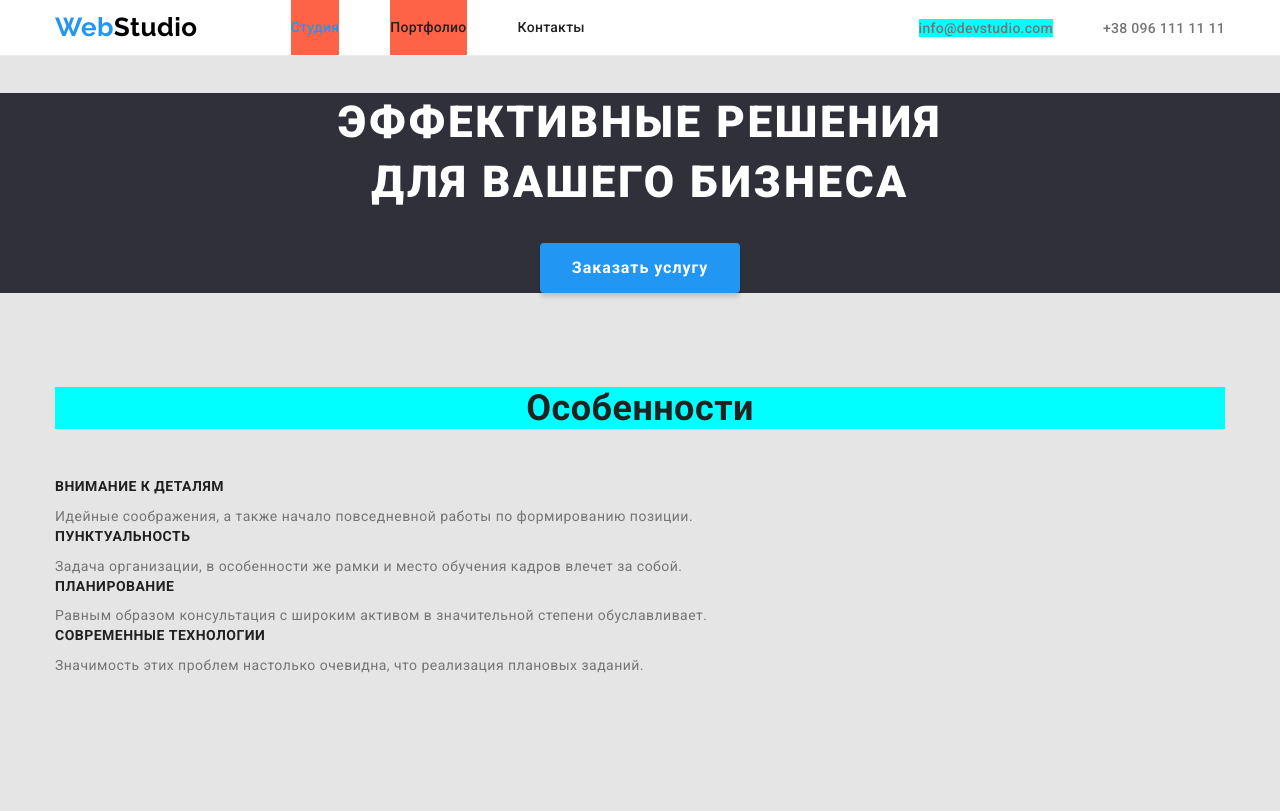
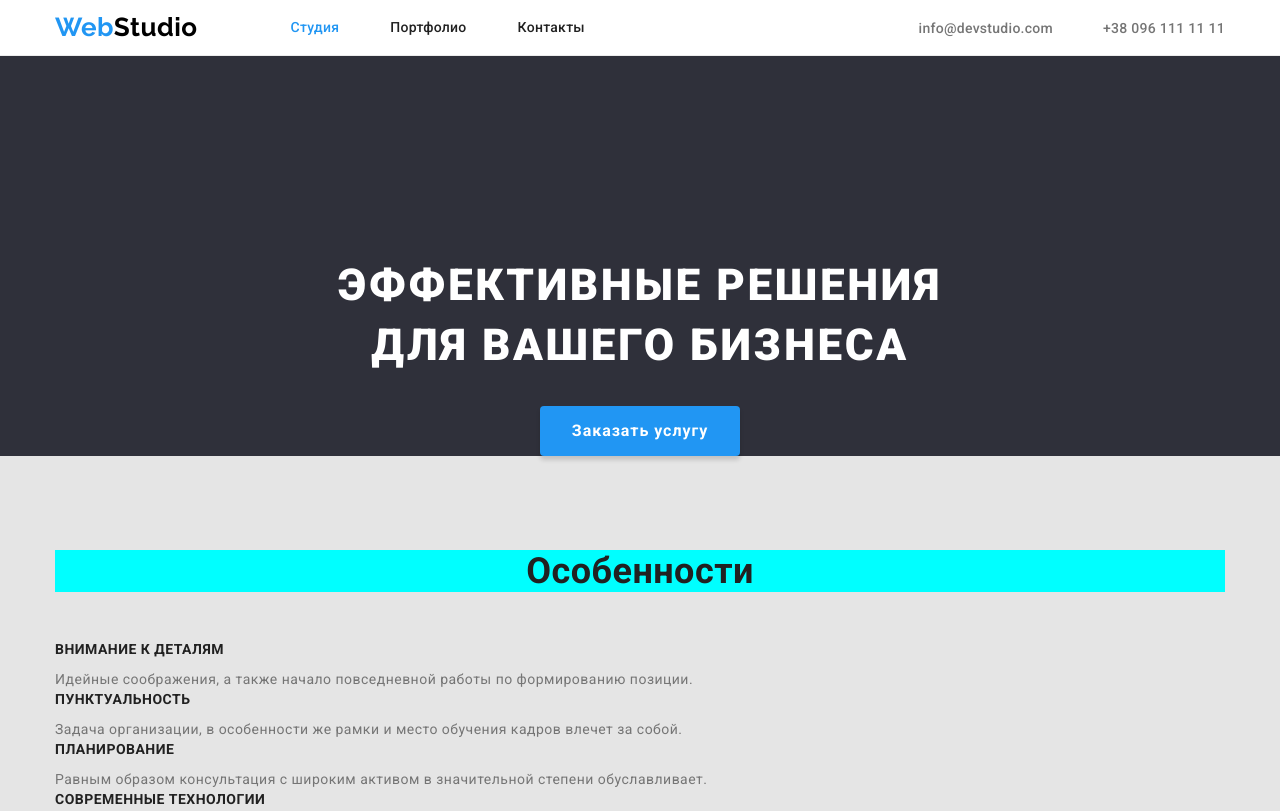
Before and after one commit to YevhenKon/goit-markup-hw-03, a plain HTML site: page index.html in a window 1280 px wide. Shown: the top 811 px of the page. Drawn offline with nearby package versions, Linux system fonts and the light colour scheme.

Commit message:
4 commit

```diff
--- a/css/styles.css
+++ b/css/styles.css
@@ -77,7 +77,6 @@ body {
 
 .site-nav .item:not(:last-child){
 margin-right: 51px;
-background-color: tomato;
 }
 
 .site-nav .link {
@@ -112,12 +111,14 @@ background-color: tomato;
 
 .contacts .item:not(:last-child) {
     margin-right: 50px;
-    background-color: aqua;
 }
 
 .contacts .contact-link {
     color: var(--primary-text-color);
     text-decoration: none;
+
+    padding-top: 20px;
+    padding-bottom: 20px;
 
     font-weight: 500;
     font-size: 14px;
@@ -136,11 +137,18 @@ background-color: tomato;
 .hero {
     text-align: center;
     background-color: var(--background-color);
+    /* padding-top: 200px;
+    padding-bottom: 200px;
+    height: 600px;
+    max-width: 1600px;
+    margin-left: auto;
+    margin-right: auto; */
 }
 
 .hero-title {
+    padding-top: 200px;
+    margin-top: 0;
     margin-bottom: 30px;
-
     color: var(--text-color);
     font-style: 400;
     font-weight: 900;
@@ -163,6 +171,7 @@ background-color: tomato;
 
 .button.primary {
     border-radius: 4px;
+    border: none;
     padding: 10px 32px;
     color: var(--text-color);
     background-color: var(--accent-color);
@@ -175,7 +184,6 @@ background-color: tomato;
     letter-spacing: 0.06em;
     cursor: pointer;
     box-shadow: 0px 4px 4px rgba(0, 0, 0, 0.15);
-    border: none;
     display: block;
     margin: 0 auto;
 }
```
